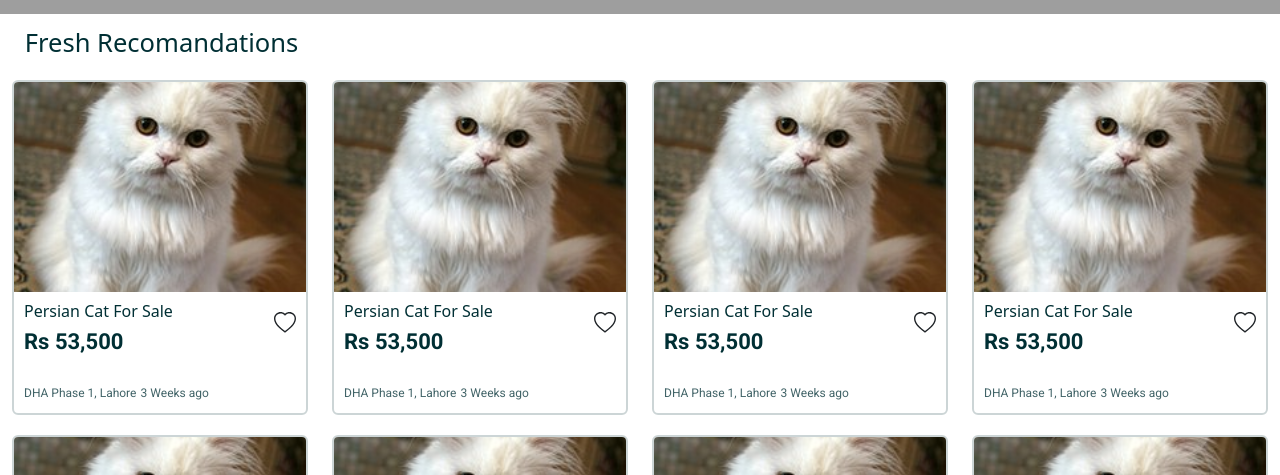
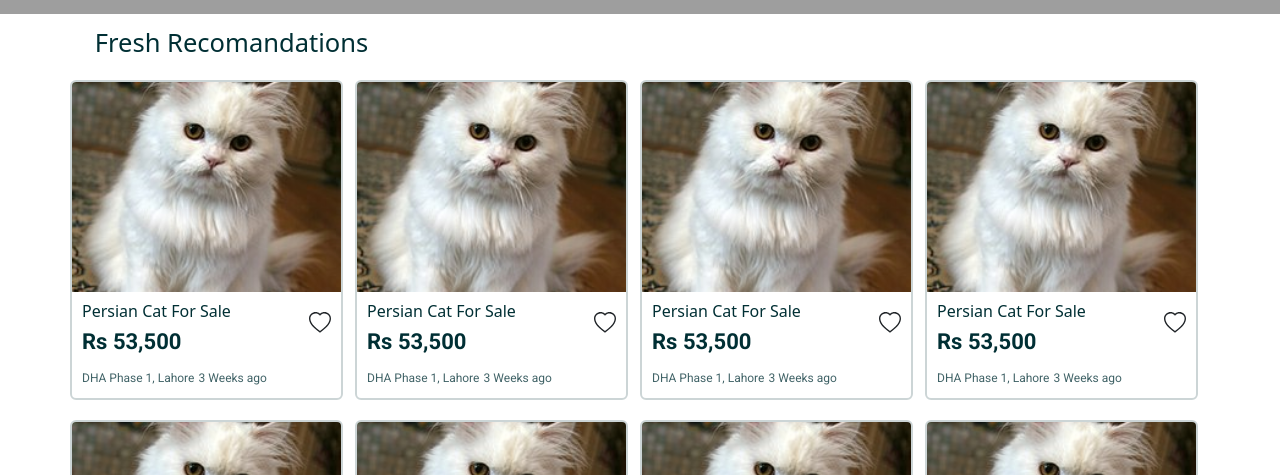
Before and after one commit to hamzaalvi1/Olx-App, a React (Create React App) app: page / in a window 1280 px wide. Shown: the part 426-901 px from the top of the page. Built offline with nearby package versions, Linux system fonts and the light colour scheme; grey boxes are pictures that could not be loaded.

Commit message:
create ad page

```diff
--- a/src/App.js
+++ b/src/App.js
@@ -4,6 +4,8 @@ import Header from "./Components/Header"
 import CategoryDetails from './Components/CategoryDetail';
 import Footer from "./Components/Footer"
 import Ads from "./Components/Ads"
+import Ad from "./Components/Ad"
+
 
 
 function App() {
--- /dev/null
+++ b/src/Components/Ad/ad.scss
@@ -0,0 +1,14 @@
+@import "../../initial-styling/variables";
+
+.ad{
+
+    .adSlider{
+        background-color: #fff;
+        border: 1px solid rgba(0,47,52,.36);
+        border-radius: 4px;
+        padding: 1.6rem;
+         margin-top: 0.8rem;
+        width: 100%;
+        overflow: hidden;
+    }
+}
--- /dev/null
+++ b/src/Components/Ad/index.jsx
@@ -0,0 +1,23 @@
+import React from 'react'
+import "./ad.scss"
+import { Container,Row,Col} from "react-bootstrap"
+const AD = () => {
+  return (
+    <div className="ad">
+      <Container>
+          <Row>
+             <Col md={8}>
+               <div className="adSlider">
+
+               </div>
+             </Col>
+             <Col md={4}>
+
+             </Col>
+          </Row>
+      </Container>
+    </div>
+  )
+}
+
+export default AD
--- a/src/Components/Ads/ads.scss
+++ b/src/Components/Ads/ads.scss
@@ -1,5 +1,11 @@
 @import "../../initial-styling/variables";
 
+
+.ads{
+    .col-md-3{
+        padding-left: 0;
+    }
+}
 .ads h2 {
     font-size: 26px;
     font-weight: 400;
@@ -50,7 +56,7 @@
         }
 
         .adbottomDetail {
-            padding: 15px 0 0;
+            padding: 0 0 0;
 
 
             span {
--- a/src/Components/Ads/index.jsx
+++ b/src/Components/Ads/index.jsx
@@ -141,7 +141,7 @@ const Ads = () => {
 
   return (
     <div className='ads'>
-     <Container fluid>
+     <Container>
          <Row className="align-items-center">
              <h2>Fresh Recomandations</h2>
               {AdList.map((ad,index)=>{
```
